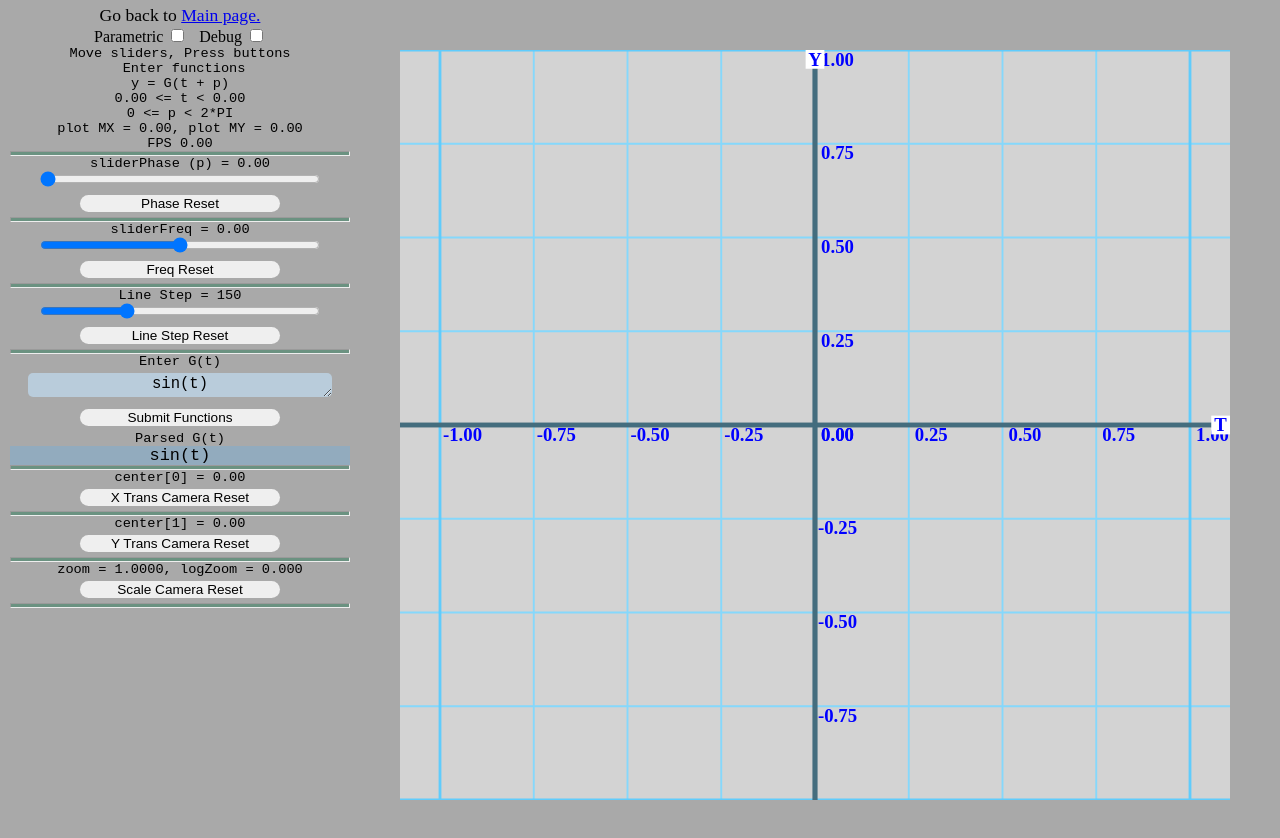
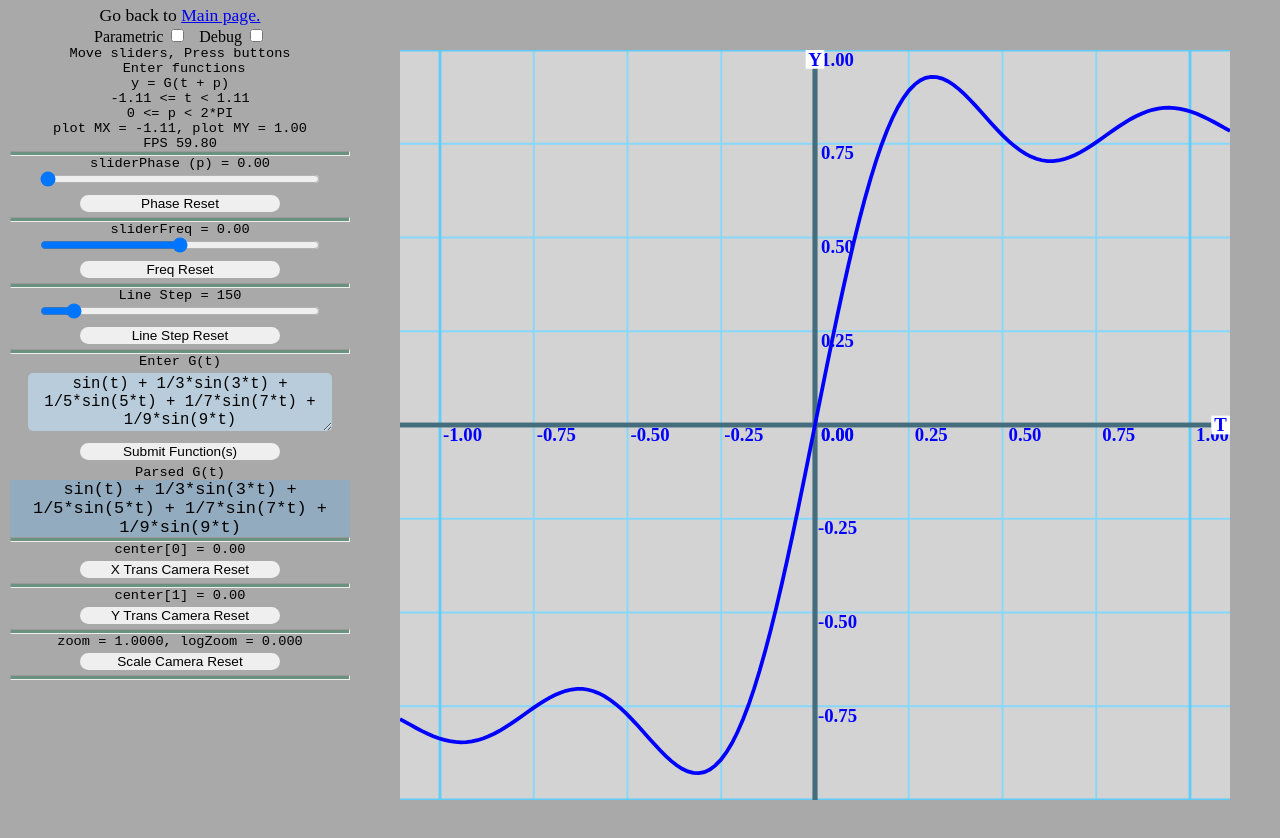
Before and after one commit to RickKoenig/canvasTest, a plain HTML site: page index.html in a window 1280 px wide. Drawn offline with Linux system fonts and the light colour scheme.

Commit message:
fin refactor

```diff
--- a/funGen.js
+++ b/funGen.js
@@ -1 +1,134 @@
 'use strict';
+
+class FunGen {
+// Math members, can't seem to iterate over the Math class
+// So here's the list of members and constants
+// alphabetical order, longest words first
+	static #mathMembers = [
+		// constants
+		"E",
+		"LN10",
+		"LN2",
+		"LOG10E",
+		"LOG2E",
+		"PI",
+		"SQRT1_2",
+		"SQRT2",
+
+		// functions
+		"abs",		// Returns the absolute value of x
+		"acosh",	// Returns the hyperbolic arccosine of a number
+		"acos", 	// Returns the arccosine of a given number in radians
+		"asinh",	// Returns the hyperbolic arccosine of a number
+		"asin",		// Returns the arcsine of given number in radians
+		"atan2",	// Returns the arctangent of quotient of its arguments
+		"atanh",	// Returns the hyperbolic arctangent of x
+		"atan",		// Returns the arctangent of given number in radians
+		"cbrt",		// Returns the cube root of x
+		"ceil",		// Returns the smallest integer greater than or equal to x
+		"cosh",		// Returns the hyperbolic cosine of x
+		"cos",		// Returns the cosine of x
+		"exp",		// Returns the E to the x, where E is Euler's number
+		"floor",	// Returns the largest integer less than or equal to x
+		"log10",	// Returns the base 10 logarithm of x
+		"log2",		// Returns the base 2 logarithm of x
+		"log",		// Returns the natural logarithm of x",
+		"min",		// Returns the smallest of the given numbers
+		"max",		// Returns the largest of the given numbers
+		"pow",		// Returns base x to exponent y",
+		"random",	// Returns a random number between [0 and 1)
+		"round",	// Returns the value of number rounded to nearest integer
+		"sign",		// Returns sign of x, -1 or 0 or 1
+		"sinh",		// Returns the hyperbolic sine of x
+		"sin",		// Returns the sine of x
+		"sqrt",		// Returns the square root of x
+		"tanh",		// Returns the hyperbolic tangent of a number
+		"tan",		// Returns the tangent of given number in radians
+	];
+
+	static #testFuns = [
+		42,
+		"42",
+		null,
+		"10 + exp(t) + log10(t) + sinhmin",
+		"sin(t) + sinh(t) + PI + E + acosh(t) + cosh(t)",
+		"LN2 + LN10",
+		"log(t) + log10(t) + log2(t) + log3(t)",
+		"tan(t) + atan(t) + atan2(3,x) + atanh(t) + tanh(t)",
+		"tanh(t) + atanh(t) + atan2(3,x) + atan(t) + tan(t)",
+		"do nothing",
+		"maybe sinEEacosh more PEPI fee",
+	];
+
+	static runTests() {
+		console.log("\nTEST addMathPrefix\n");
+		for (let f of FunGen.#testFuns) {
+			console.log("                00000000001111111111222222222233333333334444444444");
+			console.log("                01234567890123456789012345678901234567890123456789");
+			console.log(" input function '" + f + "'");
+			const g = FunGen.#addMathPrefix(f);
+			console.log("output function '" + g + "'");
+			console.log("");
+		}
+		console.log("\nTEST addMathPrefix\n");
+		let funArr = [];
+		for (let f of FunGen.#testFuns) {
+			funArr.push(FunGen.stringToFunction(f));
+		}
+		console.log("done funGen tests");
+	}
+
+	static #generateDrawFunction(funStr) {
+		let fun;
+		try {
+			fun = Function('"use strict"; let t = arguments[0]; return ' + funStr + ';');
+		} catch (err) {
+			console.error("Error creating function: <<< " + err + " >>>");
+		}
+		return fun;
+	}
+
+	static #addMathPrefix(f) {
+		if (!f)
+			return null;
+		let pos = 0; // in f
+		let offsetSpace = 17; // approx length of 'input function '
+		let log = " ".repeat(offsetSpace);
+		let g = "";
+		while(pos < f.length) {
+			let step = 1;
+			let foundOne = false;
+			for (let m of FunGen.#mathMembers) {
+				if (f.startsWith(m, pos)) {
+					step = m.length;
+					if (step == 1) { // like 'E'
+						log += "#";
+						log += " ".repeat(step - 1); // less space because of more stuff being logged
+					} else { // 2 or more chars
+						log += "[";
+						log += " ".repeat(step - 2); // less space because of more stuff being logged
+						log += "]";
+					}
+					// add Math. to sub
+					g += "Math." + f.substring(pos, pos + step);
+					//console.log("(" + pos + "," + step + ")");
+					foundOne = true;
+					break;
+				}
+			}
+			if (!foundOne) { // log one space for not finding anything
+				log += " ";
+				g += f[pos];
+			}
+			pos += step;
+		}
+		//console.log(log);
+		return g;
+	}
+
+	static stringToFunction(str) {
+		const fun = FunGen.#generateDrawFunction(FunGen.#addMathPrefix(str));
+		return fun;
+	}
+
+}
--- a/index.html
+++ b/index.html
@@ -48,7 +48,7 @@
 		</textarea>
 
 
-		<button id="submitFunctions">Submit Functions</button>
+		<button id="submitFunctions">Submit Function(s)</button>
 
 
 		<pre class="noMargins" id="labelFunctionF2">Parsed F(t)</pre>
--- a/input2_map.js
+++ b/input2_map.js
@@ -97,6 +97,8 @@ class Mouse {
 
 	// event mouse exit
 	bmouseou(e) {
+		this.mbutcur[0] = this.mbutcur[1] = this.mbutcur[2] = 0;
+		this.mbuthold[0] = this.mbuthold[1] = this.mbuthold[2] = 0;
 		this.lastinside[0] = this.mbutcur[0];
 		this.lastinside[1] = this.mbutcur[1];
 		this.lastinside[2] = this.mbutcur[2];
--- a/mainCanvasTest1.js
+++ b/mainCanvasTest1.js
@@ -67,6 +67,7 @@ class MainApp {
 		this.userCircleTest = false;
 		this.testText = "test text";
 		this.doParametric = false; // normal or parametric function(s)
+		this.runFunGenTests = false; // test function generator
 		// end some SWITCHES
 
 		// for sine wave like functions, add a phase to the input of the function(s)
@@ -80,10 +81,9 @@ class MainApp {
 		this.maxFreq = 2;
 		this.stepFreq = .01;
 
-		// TODO: move to fundraw,    linestep, for plotter2 function drawer
 		this.startLineStep = 150;
 		this.lineStep = this.startLineStep;
-		this.maxLineStep = 500;
+		this.maxLineStep = 1500;
 		this.minLineStep = 1;
 
 		// measure frame rate
@@ -99,6 +99,7 @@ class MainApp {
 		this.cur = 0;
 		this.avgFpsObj = new Runavg(500);
 		// end speed of update
+
 
 
 		// add all the event listeners and initialize elements
@@ -164,8 +165,18 @@ class MainApp {
 			this.#buttonLineStepReset();
 		});
 
-		this.textStartFunctionF = "cos(t)";//"t";
-		this.textStartFunctionG = "sin(t)";//"sin(t) + 1/3*sin(3*t) + 1/5*sin(5*t) + 1/7*sin(7*t) + 1/9*sin(9*t)";
+		this.input = new Input(this.drawarea, this.mycanvas2);
+		this.plotter2d = new Plotter2d(this.ctx);
+		this.graphPaper = new GraphPaper(this.ctx, this.plotter2d);
+		this.drawFun = new DrawFun(this.ctx, this.plotter2d);
+
+		if (this.runFunGenTests) {
+			FunGen.runTests();
+		}
+
+
+		this.textStartFunctionF = "t";
+		this.textStartFunctionG = "sin(t) + 1/3*sin(3*t) + 1/5*sin(5*t) + 1/7*sin(7*t) + 1/9*sin(9*t)";
 		this.#resetFunctions();
 		this.#submitFunctions();
 		this.buttonSubmitFunctions.addEventListener('click', () => {
@@ -201,22 +212,11 @@ class MainApp {
 			this.#buttonYTransCamReset();
 		});
 
-		/*
-		// TODO: move this to canvasSpaces.js
-		this.startZoom = 1;//.25;
-		this.startLZoom = 5;
-		this.zoom = this.startZoom;
-		this.lzoom = Math.log(this.zoom);
-		this.invZoom = 1 / this.zoom;
-		this.center = [.1,.3];
-		*/
-		this.input = new Input(this.drawarea, this.mycanvas2);
-		this.plotter2d = new Plotter2d(this.ctx);
-		this.graphPaper = new GraphPaper(this.ctx, this.plotter2d);
-		this.drawFun = new DrawFun(this.ctx, this.plotter2d);
 
 		this.#animate();
 	}
+
+
 
 	#buttonScaleCamReset() {
 		//const p = this.plotter2d.params;
@@ -259,23 +259,29 @@ class MainApp {
 	}
 
 	#submitFunctionF() {
-		let extraHeight = -4; // ???
-		this.textFunctionF.innerHTML
-			= this.editFunctionF.value
-			= this.#stripNewlinesAtEnd(this.editFunctionF.value);
-			editFunctionF.style.height
-			= editFunctionF.scrollHeight + extraHeight + 'px'; // make editbox bigger, noscroll
-		// strToFunctionF(funStr);
+		const funStr = this.#stripNewlinesAtEnd(this.editFunctionF.value);
+		this.editFunctionF.value = funStr;
+ 		// make UI editbox bigger, noscroll
+		const extraHeight = -4; // ???
+ 		editFunctionF.style.height = editFunctionF.scrollHeight + extraHeight + 'px';
+		const subFun = FunGen.stringToFunction(funStr);
+		if (subFun) {
+			this.drawFun.changeFunctionF(subFun);
+			this.textFunctionF.innerHTML = funStr;
+		}
 	}
 
 	#submitFunctionG() {
-		let extraHeight = -4; // ???
-		this.textFunctionG.innerHTML
-			= this.editFunctionG.value
-			= this.#stripNewlinesAtEnd(this.editFunctionG.value);
-		editFunctionG.style.height
-			= editFunctionG.scrollHeight + extraHeight + 'px'; // make editbox bigger, noscroll
-		// strToFunctionF(funStr);
+		const funStr = this.#stripNewlinesAtEnd(this.editFunctionG.value);
+		this.editFunctionG.value = funStr;
+ 		// make UI editbox bigger, noscroll
+		const extraHeight = -4; // ???
+ 		editFunctionG.style.height = editFunctionG.scrollHeight + extraHeight + 'px';
+		const subFun = FunGen.stringToFunction(funStr);
+		if (subFun) {
+			this.drawFun.changeFunctionG(subFun);
+			this.textFunctionG.innerHTML = funStr;
+		}
 	}
 
 	#buttonPhaseReset() {
@@ -434,13 +440,7 @@ class MainApp {
 
 		this.plotter2d.proc(this.mycanvas2.width, this.mycanvas2.height, this.input.mouse);
 		this.graphPaper.draw(this.doParametric ? "X" : "T", "Y");
-		this.drawFun.draw(this.lineStep, this.phase, this.graphPaper.minGrid[0], this.graphPaper.maxGrid[0]);
-		// update graph paper
-		//plotter2dproc();
-		//calcNdcAndCam();
-
-		// draw user everything to canvas
-		//draw(ctx);
+		this.drawFun.draw(this.doParametric, this.lineStep, this.phase, this.graphPaper);
 	}
 
 	#animate() {
```
